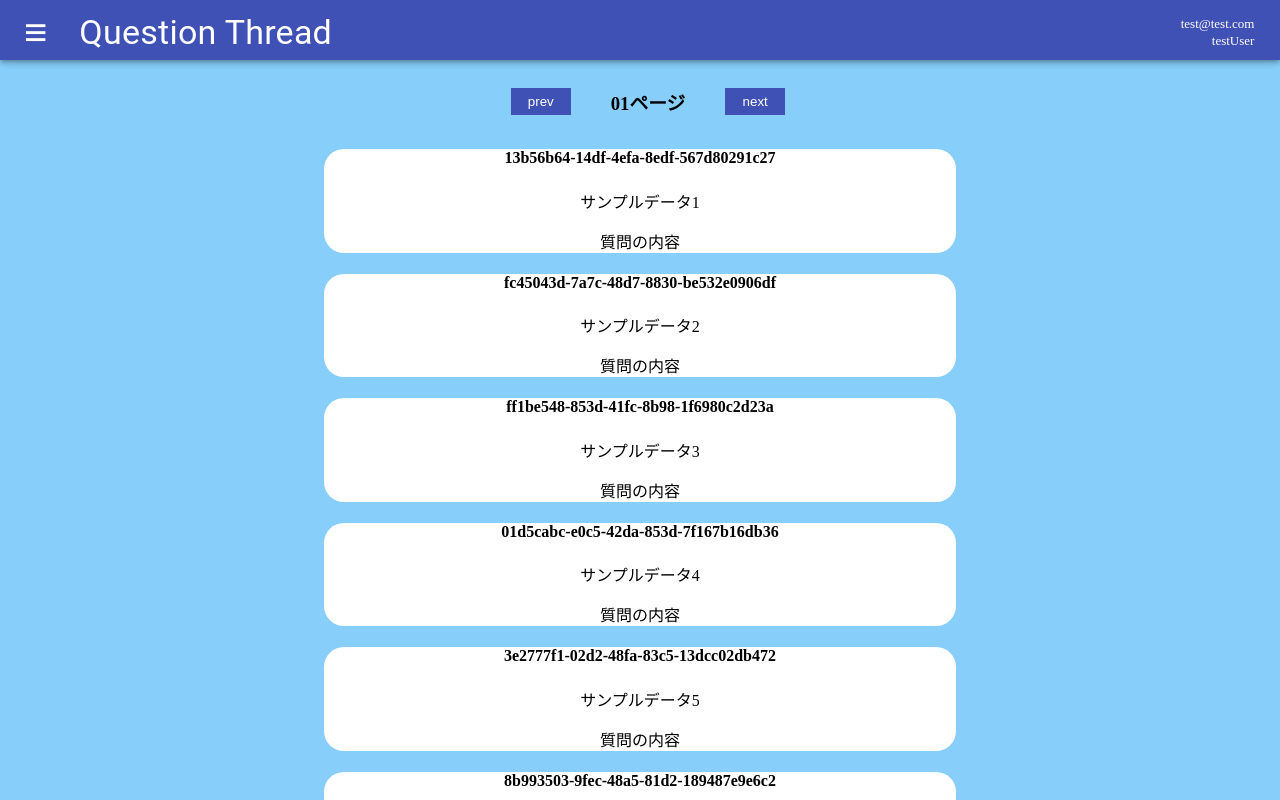
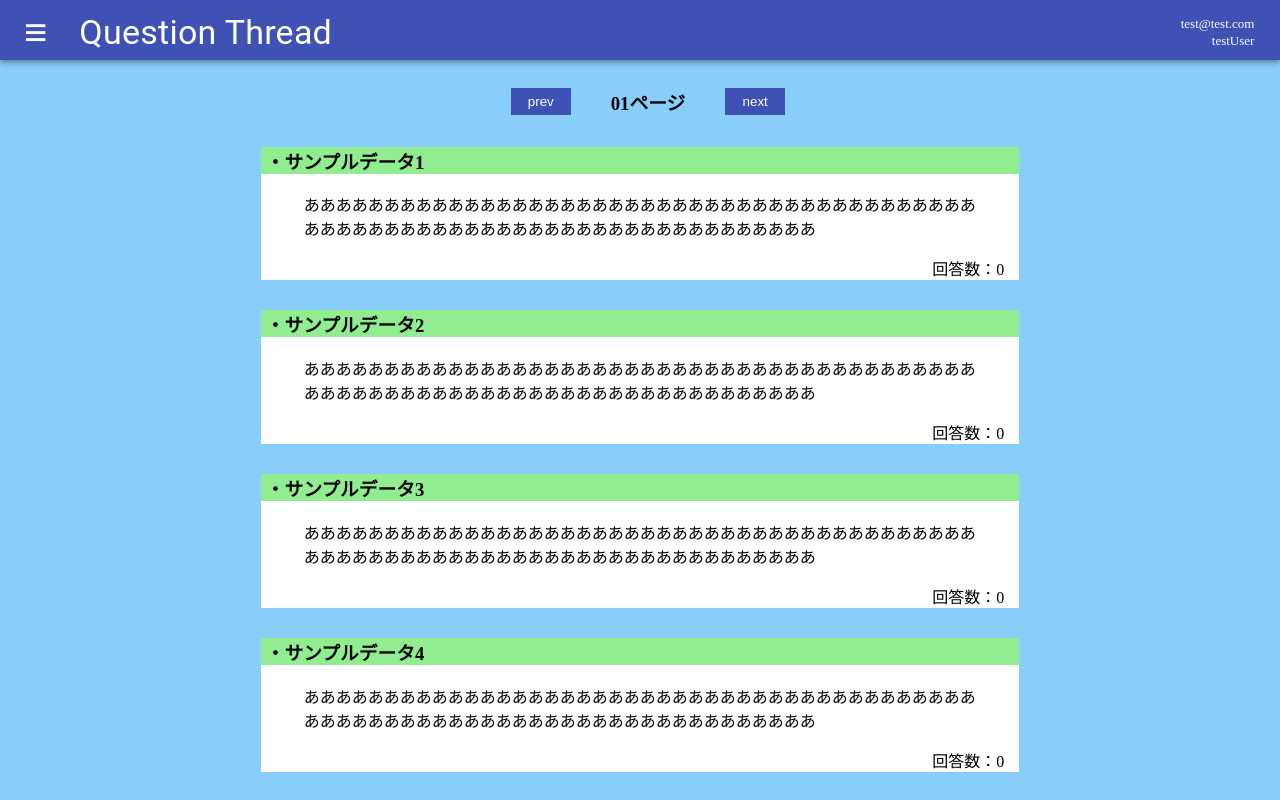
Before and after one commit to shunsuke-kawata/Question_thread, a React (Create React App) app in the folder frontend/frontend/react-sample/: page / in a window 1280 px wide. Shown: the top 800 px of the page. Built offline with nearby package versions, Linux system fonts and the light colour scheme.

Commit message:
update ホーム画面のcssの修正 & update 詳細画面のロジック実装

```diff
--- a/frontend/frontend/react-sample/src/Components/Details.jsx
+++ b/frontend/frontend/react-sample/src/Components/Details.jsx
@@ -1,12 +1,21 @@
 import "../css/Details.css";
 
-const Details = ({ setQuestionOrDetail }) => {
+const Details = ({
+  clickedQuestion,
+  setClickedQuestion,
+  setQuestionOrDetail,
+}) => {
   const clickHandle = () => {
+    setClickedQuestion("none");
     setQuestionOrDetail(false);
   };
+
+  if (clickedQuestion === "none") {
+    return <></>;
+  }
   return (
     <>
-      <p id="test">質問回答詳細</p>
+      <p id="test">{clickedQuestion}</p>
       <button onClick={() => clickHandle()}>閉じる</button>
     </>
   );
--- a/frontend/frontend/react-sample/src/Components/Main.jsx
+++ b/frontend/frontend/react-sample/src/Components/Main.jsx
@@ -7,14 +7,23 @@ import Common from "./Common";
 
 const Main = () => {
   const [questionOrDetail, setQuestionOrDetail] = useState(false);
+  const [clickedQuestion, setClickedQuestion] = useState("none");
   const data = dummyData;
   return (
     <>
       <Common dummyUser={dummyUser} />
       {questionOrDetail ? (
-        <Details setQuestionOrDetail={setQuestionOrDetail} />
+        <Details
+          clickedQuestion={clickedQuestion}
+          setClickedQuestion={setClickedQuestion}
+          setQuestionOrDetail={setQuestionOrDetail}
+        />
       ) : (
-        <QuestionArea data={data} setQuestionOrDetail={setQuestionOrDetail} />
+        <QuestionArea
+          data={data}
+          setClickedQuestion={setClickedQuestion}
+          setQuestionOrDetail={setQuestionOrDetail}
+        />
       )}
     </>
   );
--- a/frontend/frontend/react-sample/src/Components/Question.jsx
+++ b/frontend/frontend/react-sample/src/Components/Question.jsx
@@ -1,16 +1,23 @@
 import React from "react";
 import "../css/Question.css";
 
-const Question = ({ id, title, body, setQuestionOrDetail }) => {
+const Question = ({ datum, setClickedQuestion, setQuestionOrDetail }) => {
   const clickHandle = () => {
     setQuestionOrDetail(true);
-    console.log(id, title, body);
+    setClickedQuestion(datum.id);
+    console.log(datum.id);
   };
   return (
     <div className="question_body" onClick={() => clickHandle()}>
-      <h4>{id}</h4>
-      <p>{title}</p>
-      <p>{body}</p>
+      <div className="titleDiv">
+        <h3 className="questionElements">・{datum.title}</h3>
+      </div>
+      <div className="bodyDiv">
+        <p className="questionElements">{datum.body}</p>
+      </div>
+      <div className="infoDiv">
+        <p>回答数：{datum.answerCount}</p>
+      </div>
     </div>
   );
 };
--- a/frontend/frontend/react-sample/src/Components/QuestionArea.jsx
+++ b/frontend/frontend/react-sample/src/Components/QuestionArea.jsx
@@ -4,7 +4,7 @@ import { useState } from "react";
 import "../css/QuestionArea.css";
 import IndexArea from "./IndexArea";
 
-const QuestionArea = ({ data, setQuestionOrDetail }) => {
+const QuestionArea = ({ data, setClickedQuestion, setQuestionOrDetail }) => {
   //配列の長さを保持する
   const [index, setIndex] = useState(1);
   var display_head = (index - 1) * 10;
@@ -20,9 +20,10 @@ const QuestionArea = ({ data, setQuestionOrDetail }) => {
   if (!display_data) return <></>;
   const map_data = display_data.map((datum) => (
     <Question
-      {...datum}
+      datum={datum}
       key={datum.id}
       setQuestionOrDetail={setQuestionOrDetail}
+      setClickedQuestion={setClickedQuestion}
     />
   ));
 
--- a/frontend/frontend/react-sample/src/Components/UserInfo.jsx
+++ b/frontend/frontend/react-sample/src/Components/UserInfo.jsx
@@ -1,11 +1,9 @@
 import React from "react";
-import { Stack } from "@mui/material";
 import { dummyUser } from "../DummyDatas";
-import { useState } from "react";
 import "../css/UserInfo.css";
 
 const UserInfo = () => {
-  const [infoFlag, setInfoFlag] = useState(false);
+  // const [infoFlag, setInfoFlag] = useState(false);
 
   return (
     <>
--- a/frontend/frontend/react-sample/src/DummyDatas.js
+++ b/frontend/frontend/react-sample/src/DummyDatas.js
@@ -5,7 +5,8 @@ for (var i = 0; i < 204; i++) {
   var data = {
     id: uuidv4(),
     title: "サンプルデータ" + String(i + 1),
-    body: "質問の内容",
+    body: "ああああああああああああああああああああああああああああああああああああああああああああああああああああああああああああああああああああああああああ",
+    answerCount: 0,
   };
   dummyData.push(data);
 }
--- a/frontend/frontend/react-sample/src/css/Question.css
+++ b/frontend/frontend/react-sample/src/css/Question.css
@@ -1,8 +1,31 @@
 .question_body{
     background-color: white;
-    width: 50%;
-    margin-left: 25%;
-    margin-right: 25%;
-    border-radius: 20px;
-    text-align: center;
+    width: 60%;
+    margin:0 auto 30px auto;
 }
+
+
+.question_body:hover{
+    color: #3f51b5;
+}
+.questionElements{
+    text-align: left;
+    padding-left: 5px;
+}
+
+.titleDiv{
+    background-color: lightgreen;
+
+    word-wrap: break-word;
+}
+
+.bodyDiv{
+    word-wrap: break-word;
+    width:90%;
+    margin-left:5%;
+}
+
+.infoDiv{
+    padding-right: 15px;
+    text-align: right;
+}
```
